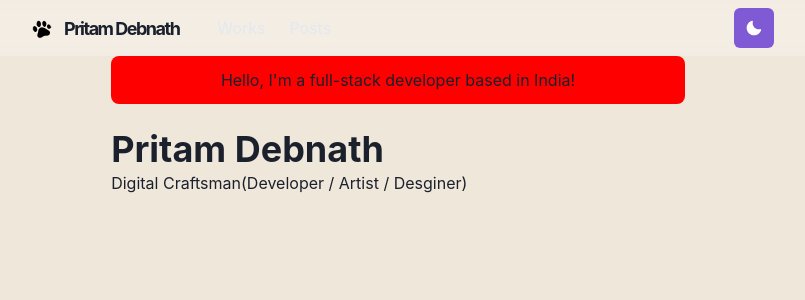
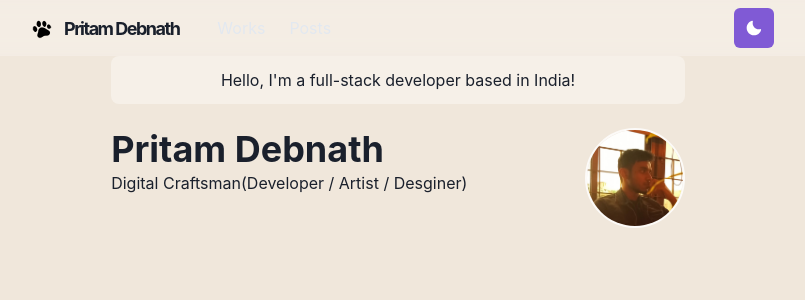
Before and after one commit to Pritam-deb/pritam-portfolio-v2, a Next.js app: page / in a window 1280 px wide. Shown: the top 300 px of the page, without its empty margins (242-1047 px from the left). Built offline with nearby package versions, Linux system fonts and the light colour scheme.

Commit message:
feat: added profile picture

```diff
--- a/pages/index.js
+++ b/pages/index.js
@@ -1,9 +1,9 @@
-import { Container,Box,Heading } from "@chakra-ui/react"
+import { Container,Box,Heading,Image,useColorModeValue } from "@chakra-ui/react"
 
 const Home = () => {
     return(
         <Container>
-            <Box borderRadius="lg" bg="red" p={3}  mb={6} textAlign="center">
+            <Box borderRadius="lg" bg={useColorModeValue('whiteAlpha.500','whiteAlpha.200')} p={3}  mb={6} textAlign="center" borderTop="10px">
                 Hello, I&apos;m a full-stack developer based in India!
             </Box>
             <Box display={{md: 'flex'}}>
@@ -13,6 +13,9 @@ const Home = () => {
                     </Heading>
                     <p>Digital Craftsman(Developer / Artist / Desginer)</p>
                 </Box>
+                <Box flexShrink={0} mt={{base:4,md:0}} ml={{md:6}} align="center">
+                    <Image borderColor="whiteAlpha.800" borderWidth={2} borderStyle="solid" maxWidth="100px" display="inline-block" borderRadius="full" src="/images/pritam.jpg" alt="profile image" />
+                </Box>
             </Box>
         </Container>
 
```
Also changed, not shown: public/images/pritam.jpg (added).
